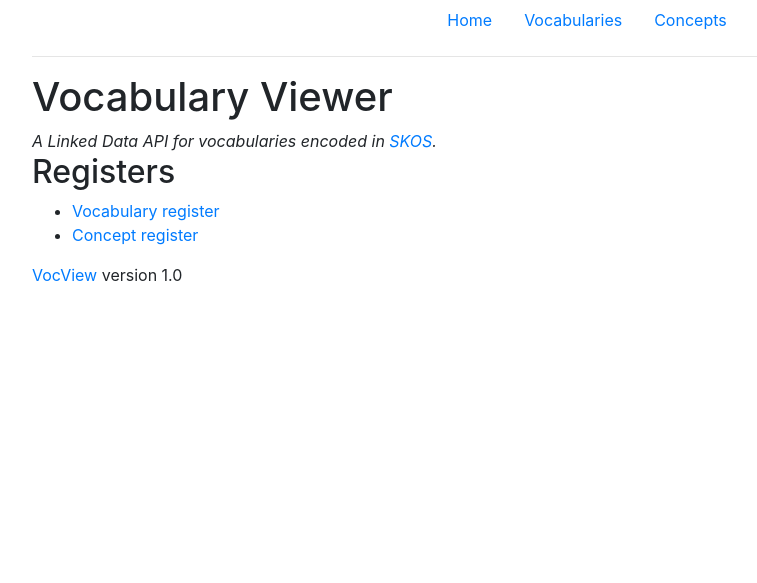
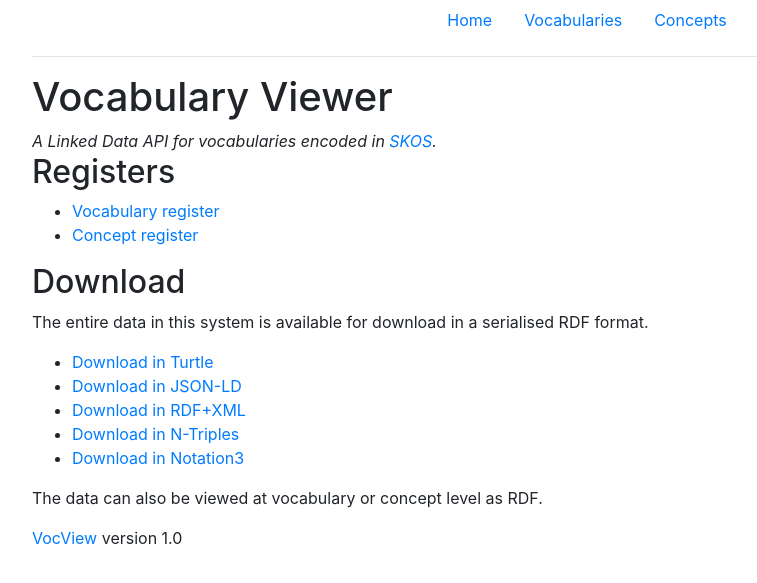
Before and after one commit to ternaustralia/vocview, a Python web app: template templates/index.html in a window 1280 px wide. Shown: the top 583 px of the page, without its empty margins (53-810 px from the left). Run offline with Jinja, Linux system fonts and the light colour scheme; the template is opened without the code that fills it, so the values that code supplies are empty; some libraries are stand-ins or nearby versions.

Commit message:
Added download data for all

```diff
--- a/config.py
+++ b/config.py
@@ -2,6 +2,8 @@ import os
 
 
 class Config:
+    title = 'VocView'
+
     # URL root of this web application. This gets set in the before_first_request function.
     url_root = None
 
--- a/templates/index.html
+++ b/templates/index.html
@@ -13,4 +13,15 @@
         <li><a href="{{ config.url_root }}vocabulary/">Vocabulary register</a></li>
         <li><a href="{{ config.url_root }}concept/">Concept register</a></li>
     </ul>
+
+    <h2>Download</h2>
+    <p>The entire data in this system is available for download in a serialised RDF format.</p>
+    <ul>
+        <li><a href="{{ url_for('routes.download') }}">Download in Turtle</a></li>
+        <li><a href="{{ url_for('routes.download', format='json-ld') }}">Download in JSON-LD</a></li>
+        <li><a href="{{ url_for('routes.download', format='xml') }}">Download in RDF+XML</a></li>
+        <li><a href="{{ url_for('routes.download', format='nt') }}">Download in N-Triples</a></li>
+        <li><a href="{{ url_for('routes.download', format='n3') }}">Download in Notation3</a></li>
+    </ul>
+    <p>The data can also be viewed at vocabulary or concept level as RDF.</p>
 {% endblock %}
```
Also changed, not shown: controller/routes.py (+29 -1 lines).
